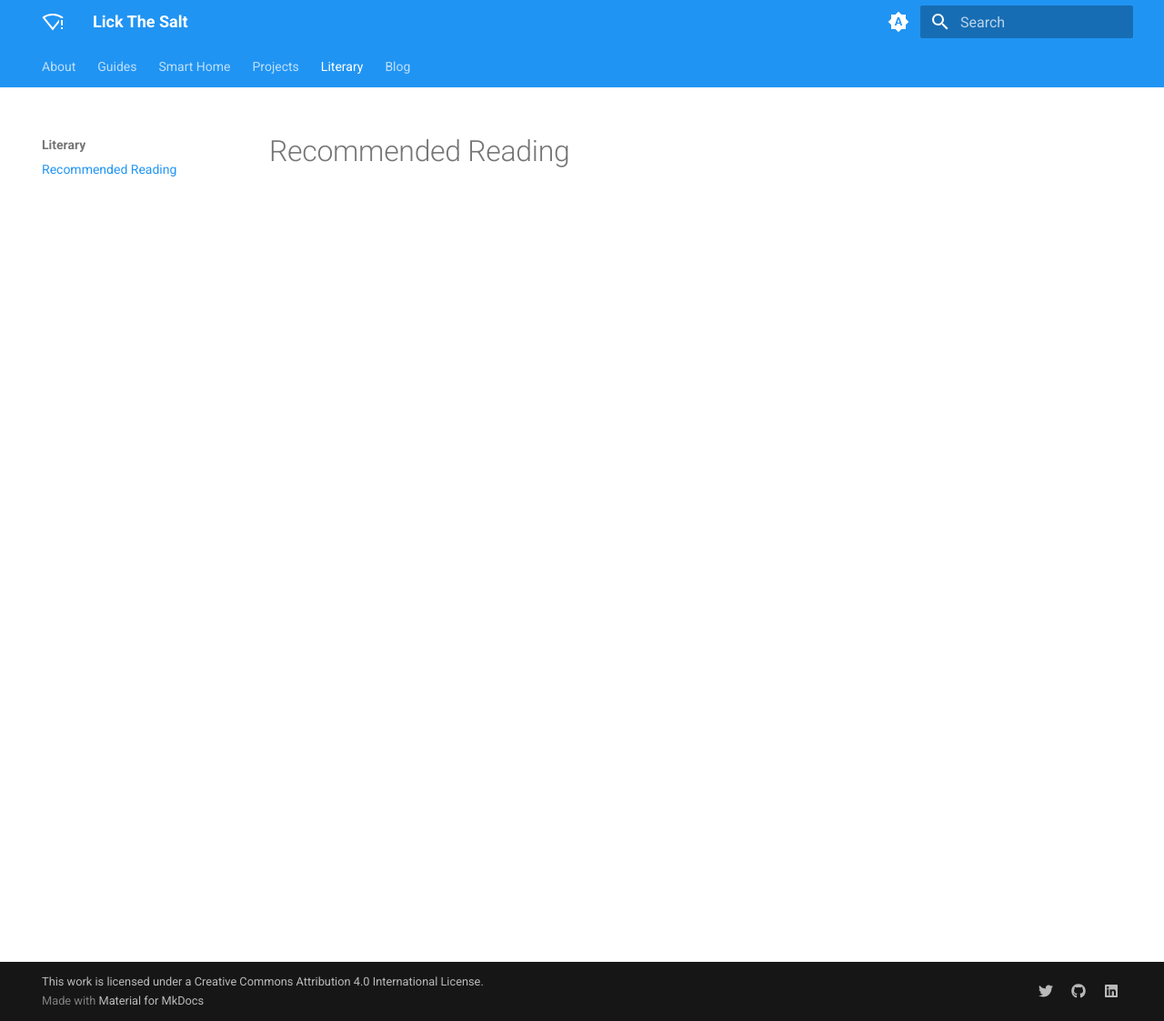
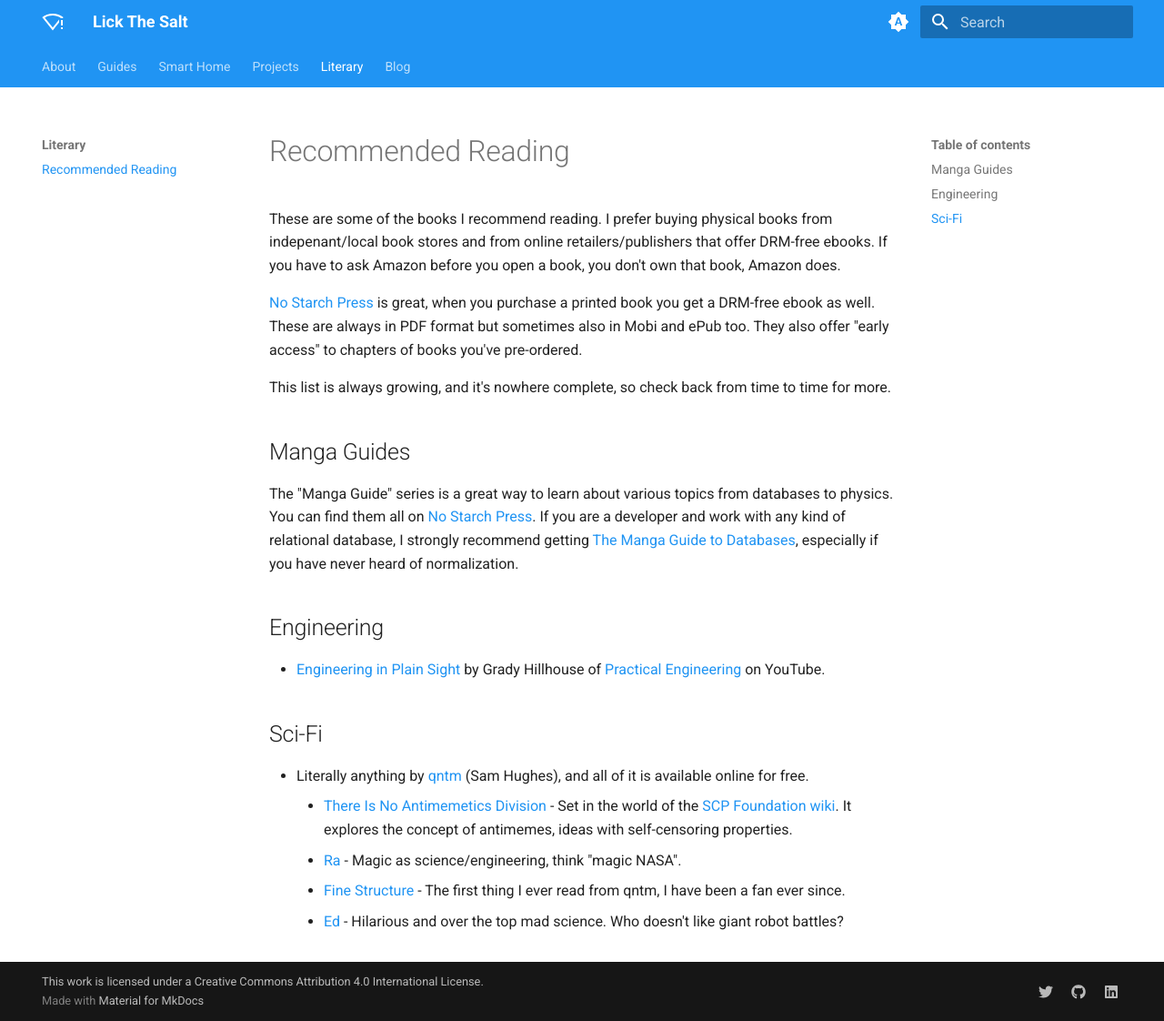
Before and after one commit to mschwieger/insiders-test, an MkDocs documentation site: the page built from content/literary/recommended-reading.md, in a window 1280 px wide and 1122 px high. Shown: the whole window at 91% size. Built offline with MkDocs 1.6.1 and Material for MkDocs 9.7.7, drawn with Linux system fonts in a browser that asks for light colours; plug-ins that fetch from the network failed and are left out.

Commit message:
Updated recommended reading

```diff
--- a/content/literary/recommended-reading.md
+++ b/content/literary/recommended-reading.md
@@ -1 +1,23 @@
 # Recommended Reading
+
+These are some of the books I recommend reading. I prefer buying physical books from indepenant/local book stores and from online retailers/publishers that offer DRM-free ebooks. If you have to ask Amazon before you open a book, you don't own that book, Amazon does.
+
+[No Starch Press](https://nostarch.com) is great, when you purchase a printed book you get a DRM-free ebook as well. These are always in PDF format but sometimes also in Mobi and ePub too. They also offer "early access" to chapters of books you've pre-ordered.
+
+This list is always growing, and it's nowhere complete, so check back from time to time for more.
+
+## Manga Guides
+
+The "Manga Guide" series is a great way to learn about various topics from databases to physics. You can find them all on [No Starch Press](https://nostarch.com/catalog/manga). If you are a developer and work with any kind of relational database, I strongly recommend getting [The Manga Guide to Databases](https://nostarch.com/mg_databases.htm), especially if you have never heard of normalization.
+
+## Engineering
+
+* [Engineering in Plain Sight](https://nostarch.com/engineering-plain-sight) by Grady Hillhouse of [Practical Engineering](https://www.youtube.com/c/PracticalEngineeringChannel) on YouTube.
+
+## Sci-Fi
+
+* Literally anything by [qntm](https://qntm.org) (Sam Hughes), and all of it is available online for free.
+    * [There Is No Antimemetics Division](https://qntm.org/scp) - Set in the world of the [SCP Foundation wiki](https://scp-wiki.wikidot.com/). It explores the concept of antimemes, ideas with self-censoring properties.
+    * [Ra](https://qntm.org/ra) - Magic as science/engineering, think "magic NASA".
+    * [Fine Structure](https://qntm.org/structure) - The first thing I ever read from qntm, I have been a fan ever since.
+    * [Ed](https://qntm.org/ed) - Hilarious and over the top mad science. Who doesn't like giant robot battles?
```
Also changed, not shown: 1 other file.
